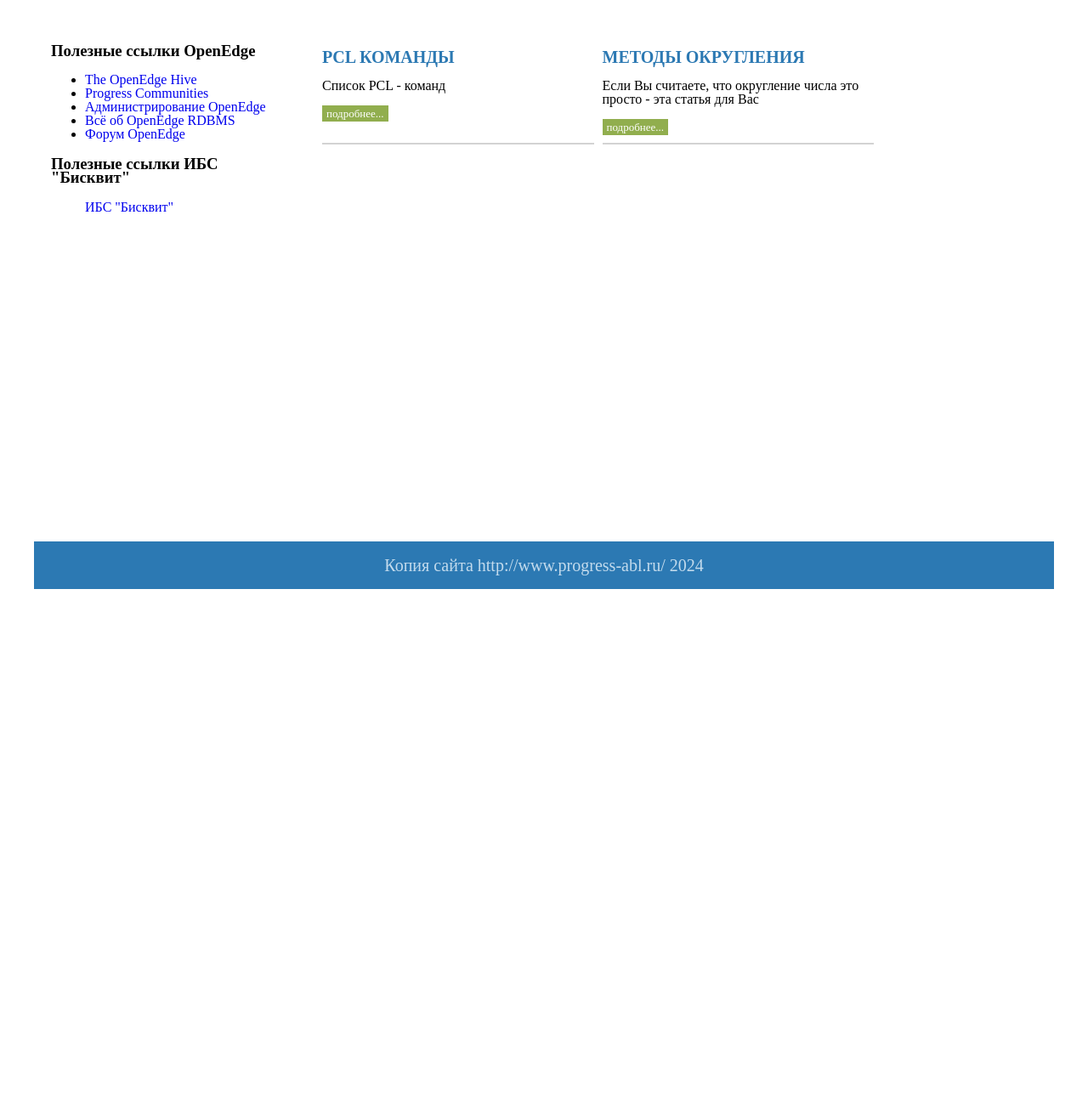
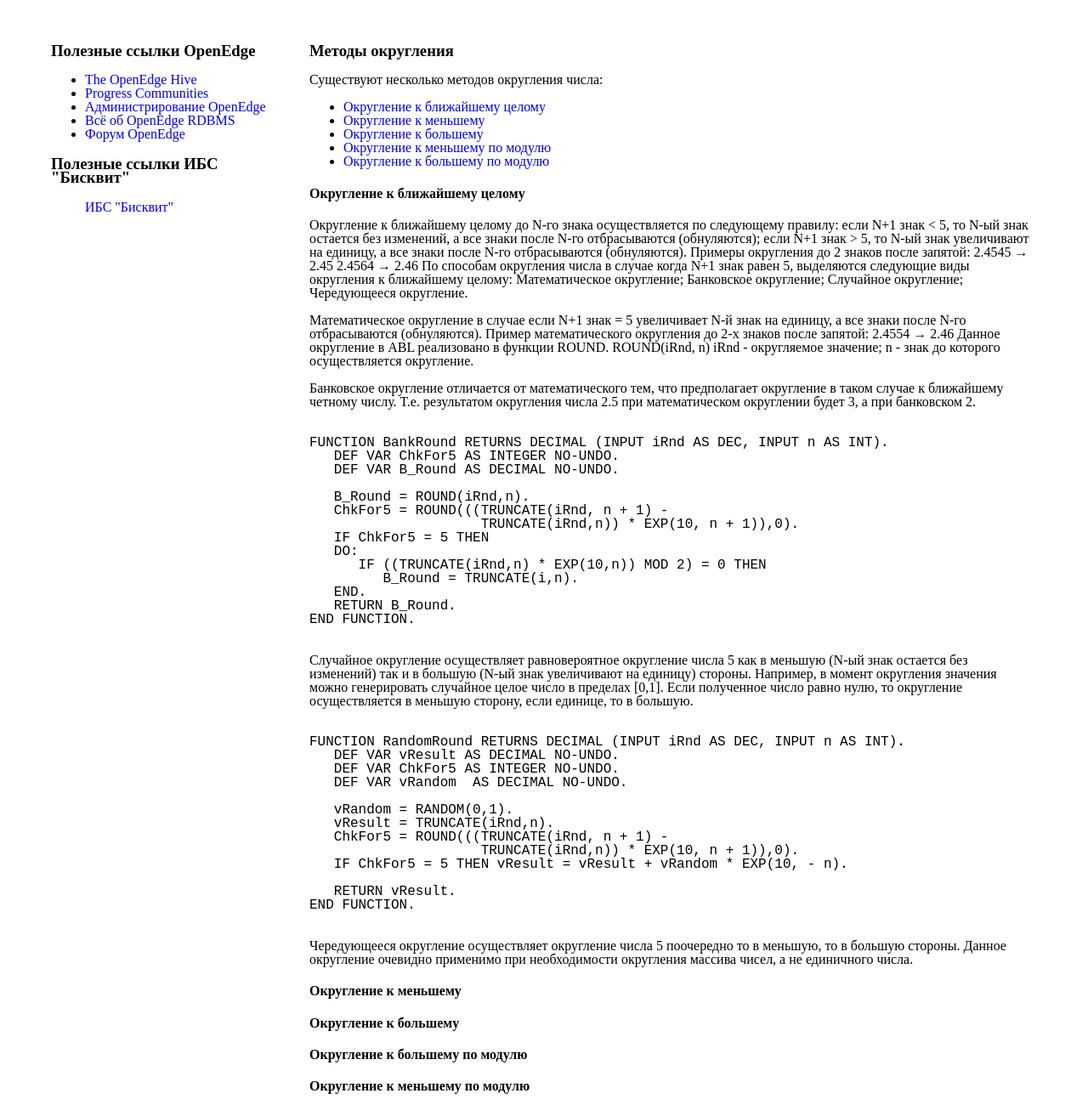
Before and after one commit to alianta/ProgressABL, a plain HTML site: page differents/rounding-methods.html in a window 1280 px wide. Shown: the part 107-1400 px from the top of the page at 85% size. Before the commit the page ends 800 px from the top, so only its background shows below. Drawn offline with Linux system fonts and the light colour scheme.

Commit message:
add page: differents/rounding methods

```diff
--- a/differents/rounding-methods.html
+++ b/differents/rounding-methods.html
@@ -52,22 +52,109 @@
         </ul>
       </section>
       <section class="content-container__item main-content">
-        <ul class="content-navigation">
-          <li class="content-navigation__item">
-            <a class="content-navigation__link" href="#">PCL команды</a>
-            <p class="content-navigation__link-info">
-              Список PCL - команд
-            </p>
-            <a class="content-navigation__link-button" href="#">Подробнее...</a>
-          </li>
-          <li class="content-navigation__item">
-            <a class="content-navigation__link" href="#">Методы округления</a>
-            <p class="content-navigation__link-info">
-              Если Вы считаете, что округление числа это просто - эта статья для Вас
-            </p>
-            <a class="content-navigation__link-button" href="#">Подробнее...</a>
-          </li>
-        </ul>
+        <h3 class="content-header">Методы округления</h3>
+
+Существуют несколько методов округления числа:
+<ul>
+  <li><a href="#closest-whole">Округление к ближайшему целому</a></li>
+  <li><a href="#smolest-whole">Округление к меньшему</a></li>
+  <li><a href="#bigest-whole">Округление к большему</a></li>
+  <li><a href="#bigest-mod-whole">Округление к меньшему по модулю</a></li>
+  <li><a href="#smolest-mod-whole">Округление к большему по модулю</a></li>
+</ul>
+<div class="chapter">
+  <h4 class="chapter__header" name="closest-whole">Округление к ближайшему целому</h4>
+  <p>
+    Округление к ближайшему целому до N-го знака осуществляется по следующему правилу:
+
+    если N+1 знак < 5, то N-ый знак остается без изменений, а все знаки после N-го отбрасываются (обнуляются);
+    если N+1 знак > 5, то N-ый знак увеличивают на единицу, а все знаки после N-го отбрасываются (обнуляются).
+
+Примеры округления до 2 знаков после запятой:
+
+2.4545 → 2.45
+2.4564 → 2.46
+
+По способам округления числа в случае когда N+1 знак равен 5, выделяются следующие виды округления к ближайшему целому:
+
+    Математическое округление;
+    Банковское округление;
+    Случайное округление;
+    Чередующееся округление.
+<p>
+<span>Математическое округление</span> в случае если N+1 знак = 5 увеличивает N-й знак на единицу,  а все знаки после N-го отбрасываются (обнуляются).
+
+Пример математического округления до 2-х знаков после запятой:
+
+2.4554 → 2.46
+
+Данное округление в ABL реализовано в функции ROUND.
+
+ROUND(iRnd, n)
+
+    iRnd - округляемое значение;
+    n - знак до которого осуществляется округление.
+</p>
+<p>
+<span>Банковское округление</span> отличается от математического тем, что предполагает округление в таком случае к ближайшему четному числу. Т.е. результатом округления числа 2.5 при математическом округлении будет 3, а при банковском 2.
+</p>
+<pre>
+<code>
+FUNCTION BankRound RETURNS DECIMAL (INPUT iRnd AS DEC, INPUT n AS INT).
+   DEF VAR ChkFor5 AS INTEGER NO-UNDO.
+   DEF VAR B_Round AS DECIMAL NO-UNDO.
+
+   B_Round = ROUND(iRnd,n).
+   ChkFor5 = ROUND(((TRUNCATE(iRnd, n + 1) -
+                     TRUNCATE(iRnd,n)) * EXP(10, n + 1)),0).
+   IF ChkFor5 = 5 THEN
+   DO:
+      IF ((TRUNCATE(iRnd,n) * EXP(10,n)) MOD 2) = 0 THEN
+         B_Round = TRUNCATE(i,n).
+   END.
+   RETURN B_Round.
+END FUNCTION.
+</code>
+</pre>
+<p>
+<span>Случайное округление</span> осуществляет равновероятное округление числа 5 как в меньшую (N-ый знак остается без изменений) так и в большую (N-ый знак увеличивают на единицу) стороны. Например, в момент округления значения можно генерировать случайное целое число в пределах [0,1]. Если полученное число равно нулю, то округление осуществляется в меньшую сторону, если единице, то в большую.
+</p>
+<pre>
+<code>
+FUNCTION RandomRound RETURNS DECIMAL (INPUT iRnd AS DEC, INPUT n AS INT).
+   DEF VAR vResult AS DECIMAL NO-UNDO.
+   DEF VAR ChkFor5 AS INTEGER NO-UNDO.
+   DEF VAR vRandom  AS DECIMAL NO-UNDO.
+
+   vRandom = RANDOM(0,1).
+   vResult = TRUNCATE(iRnd,n).
+   ChkFor5 = ROUND(((TRUNCATE(iRnd, n + 1) -
+                     TRUNCATE(iRnd,n)) * EXP(10, n + 1)),0).
+   IF ChkFor5 = 5 THEN vResult = vResult + vRandom * EXP(10, - n).
+
+   RETURN vResult.
+END FUNCTION.
+</code>
+</pre>
+<p>
+<span>Чередующееся округление</span> осуществляет округление числа 5 поочередно то в меньшую, то в большую стороны. Данное округление очевидно применимо при необходимости округления массива чисел, а не единичного числа.
+</p>
+  </p>
+</div>
+<div class="chapter">
+  <h4 class="chapter__header" id="smolest-whole">Округление к меньшему</h4>
+</div>
+<div class="chapter">
+  <h4 class="chapter__header" id="bigest-whole">Округление к большему</h4>
+</div>
+<div class="chapter">
+  <h4 class="chapter__header" id="bigest-mod-whole">Округление к большему по модулю</h4>
+</div>
+<div class="chapter">
+  <h4 class="chapter__header" id="smolest-mod-whole">Округление к меньшему по модулю</h4>
+</div>
+
+
       </section>
     </main>
     <footer class="main-footer">
```
Also changed, not shown: menu/differents.html (added, +78 -0 lines).
